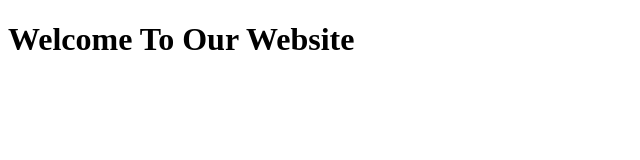
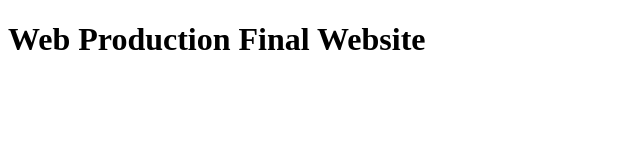
Before and after one commit to dream-team-4/dream-team-4.github.io, a plain HTML site: page index.html in a window 1280 px wide. Shown: the whole page, without its empty margins (0-640 px from the left). Drawn offline with Linux system fonts and the light colour scheme.

Commit message:
Update index.html

```diff
--- a/index.html
+++ b/index.html
@@ -7,6 +7,6 @@
   <title>Final Project</title>
 </head>
 <body>
-<h1>Welcome To Our Website</h1>
+<h1>Web Production Final Website</h1>
 </body>
 </html>
```
